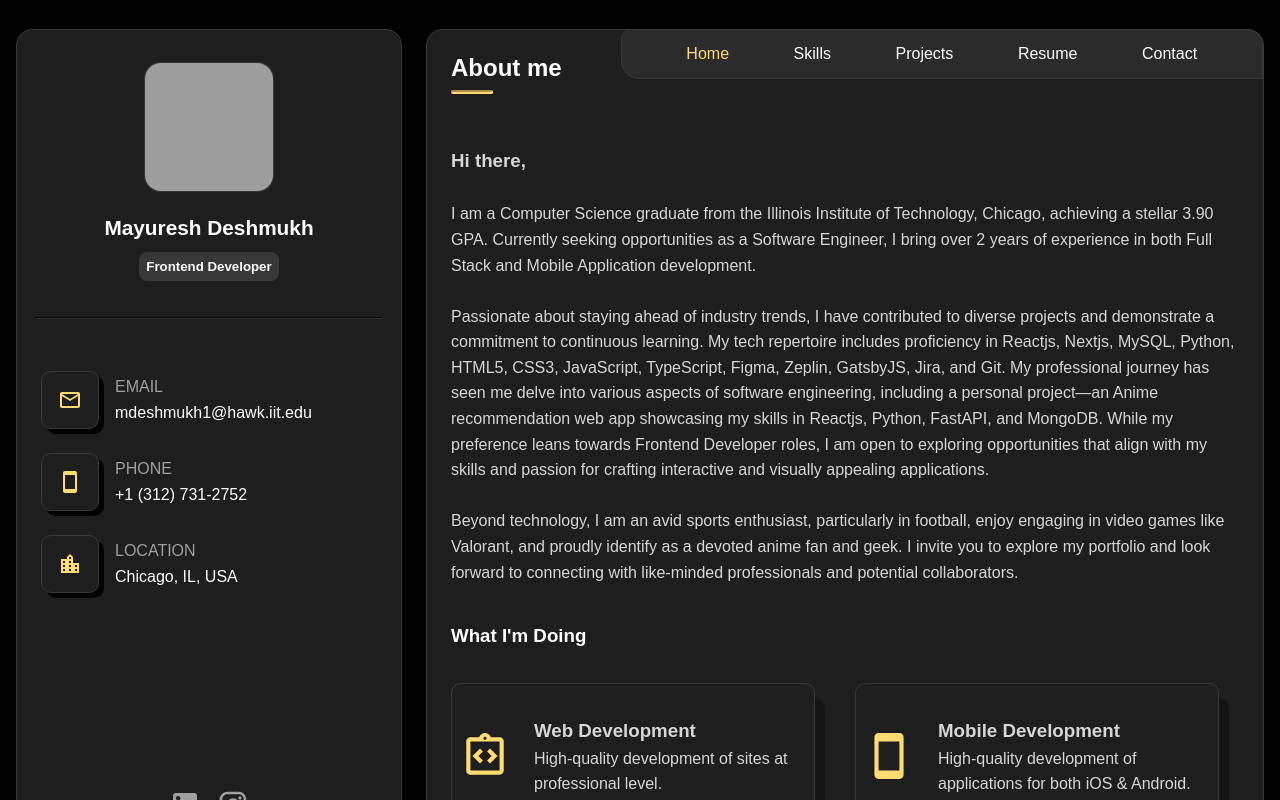
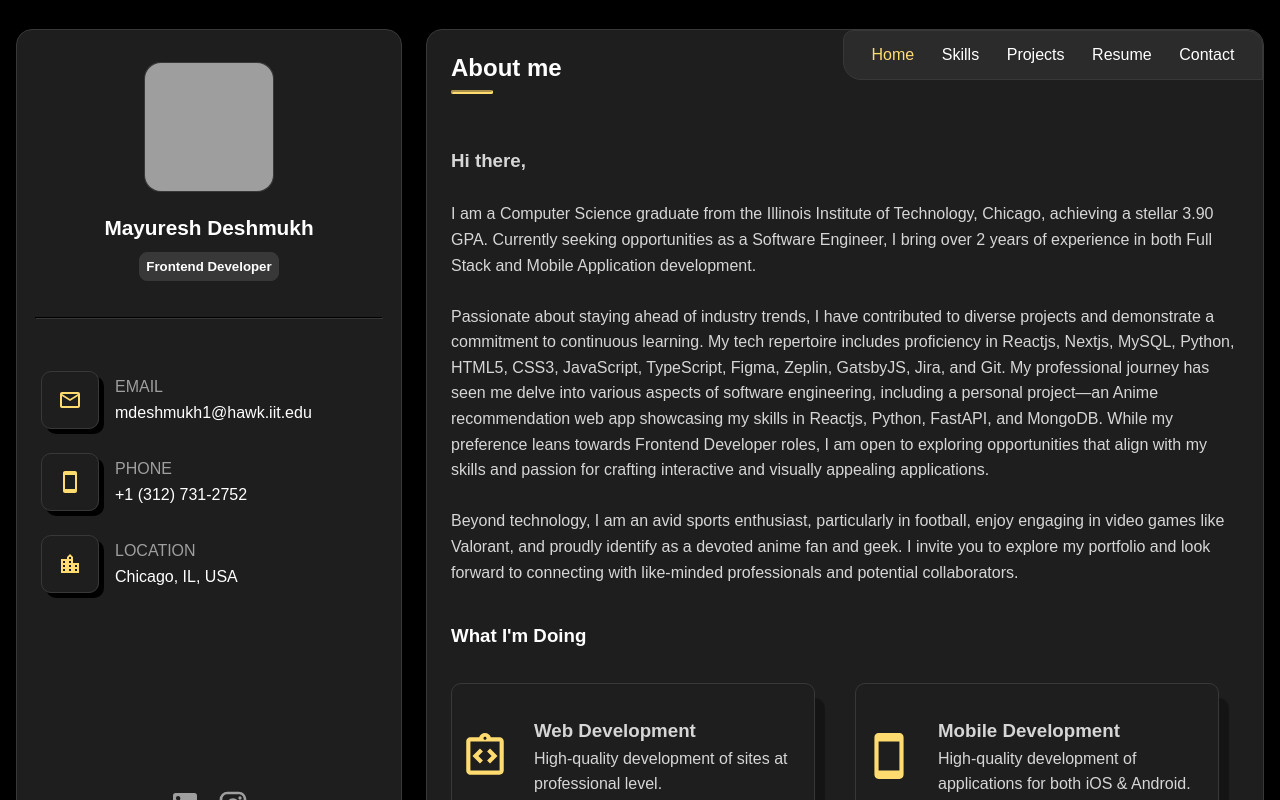
Before and after one commit to MFA21SCM03D/Portfolio, a React (Create React App) app: page / in a window 1280 px wide. Shown: the top 800 px of the page. Built offline with nearby package versions, Linux system fonts and the light colour scheme; grey boxes are pictures that could not be loaded.

Commit message:
Navbar positioning resolved

```diff
--- a/src/App.css
+++ b/src/App.css
@@ -133,6 +133,7 @@
 
   .app_main {
     margin-bottom: 0;
+    position: relative;
   }
 
 }
--- a/src/components/NavBar/NavBar.css
+++ b/src/components/NavBar/NavBar.css
@@ -40,14 +40,14 @@ a[aria-current='page'] {
 
 
 @media only screen and (min-width: 1025px) {
-    .navbar {
+ .navbar {
         border-bottom-left-radius: 1.125rem;
         border-top-right-radius: 1rem;
-        margin-left: 58.25rem;
-        margin-top: 1.8rem;
         position: absolute;
-        right: 0;
+        right:0;
         top: 0;
+        left: initial;
+        bottom: initial;
         width: 50%;
     }
 }
```
